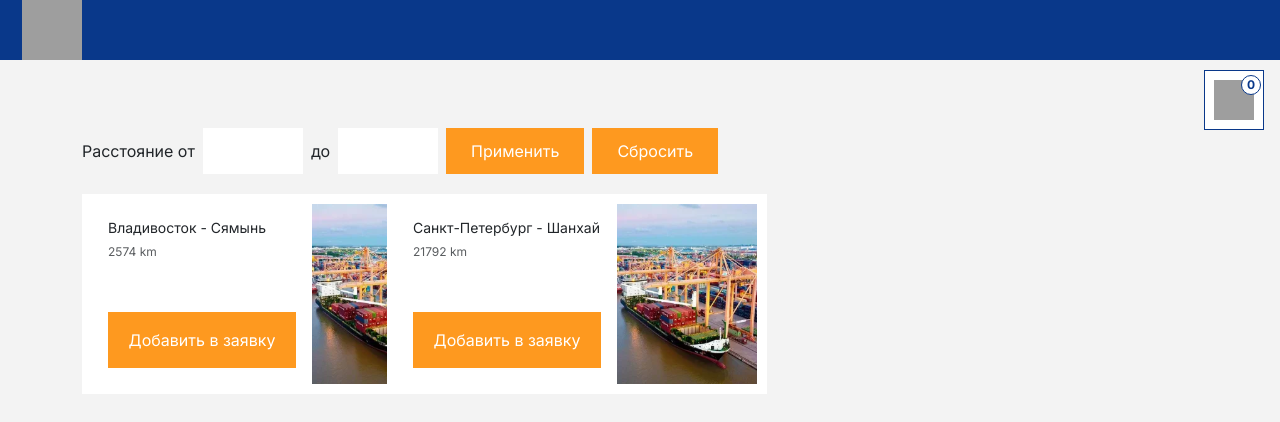
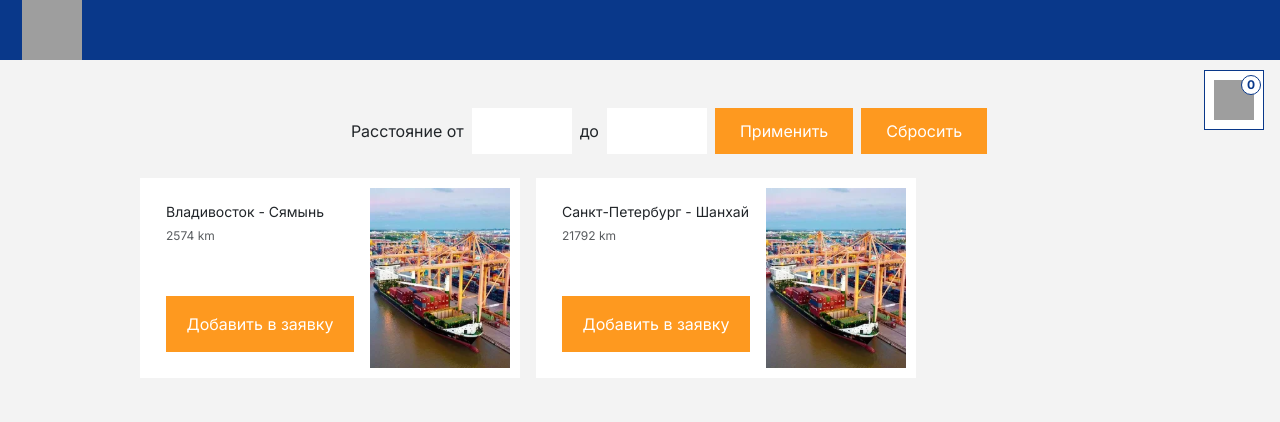
Before and after one commit to SurovetsElizaveta/RIP_frontend, a React (Vite) app in the folder my-app/: page /routes in a window 1280 px wide. Shown: the top 422 px of the page. Built offline with nearby package versions, Linux system fonts and the light colour scheme; no server answers.

Commit message:
ui fixes

```diff
--- a/my-app/src/components/FilterBar.module.css
+++ b/my-app/src/components/FilterBar.module.css
@@ -1,6 +1,9 @@
 .distance-filter-bar {
   width: 100%;
-    margin: 20px 0px;
+  display: flex;
+  justify-content: center;
+  align-items: center;
+  margin: 0;
 }
 
 .distance-filter-input {
--- a/my-app/src/pages/Routes.module.css
+++ b/my-app/src/pages/Routes.module.css
@@ -1,7 +1,16 @@
 .main-space {
-  margin: 0px 180px;
+  margin: 0px 180px 0px 180px;
   position: relative;
   padding-top: 80px;
+  padding-left: 70px !important;
+}
+
+.custom-col {
+  flex: 0 0 auto !important;
+  width: auto !important;
+  max-width: none !important;
+  display: flex;
+  justify-content: center;
 }
 
 .distance-filter-bar {
@@ -19,7 +28,7 @@
 
 .distance-filter-input:focus {
   border-color: #FE991F !important;
-  box-shadow: 0 0 0 0.2rem rgba(254, 153, 31, 0.25) !important;
+  box-shadow: none !important;
 }
 
 .distance-filter-btn {
--- a/my-app/src/pages/RoutesPage.tsx
+++ b/my-app/src/pages/RoutesPage.tsx
@@ -1,5 +1,5 @@
 import { useEffect, useState } from 'react';
-import { Container, Row, Col, Card } from 'react-bootstrap';
+import { Container, Row, Col } from 'react-bootstrap';
 import type { Route } from '../types/types';
 import { RouteCard } from '../components/RouteCard';
 import { RequestLink } from '../components/RequestLink';
@@ -31,10 +31,14 @@ export const RoutesPage = () => {
     <Container fluid className="p-0">
       <RequestLink />
       <Container className={`${styles['main-space']} pt-5`}>
-        <FilterBar />
-        <Row className={styles['cards']}>
+        <Row className="justify-content-center mb-4">
+          <Col xs={12} className="d-flex justify-content-center">
+            <FilterBar />
+          </Col>
+        </Row>
+        <Row className="g-3">
           {routes.map(route => (
-            <Col key={route.RouteID} xs={12} sm={6} lg={4} xl={3} className="mb-4">
+            <Col key={route.RouteID} xs={12} sm={6} md={6} lg={4} xl={3} className={styles['custom-col']}>
               <RouteCard route={route} />
             </Col>
           ))}
```
Lines whose indentation alone changed are shown as unchanged.
